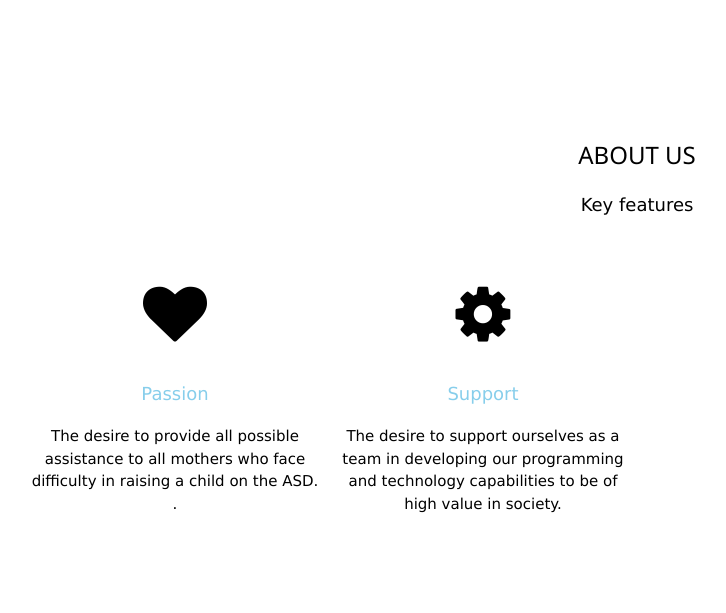
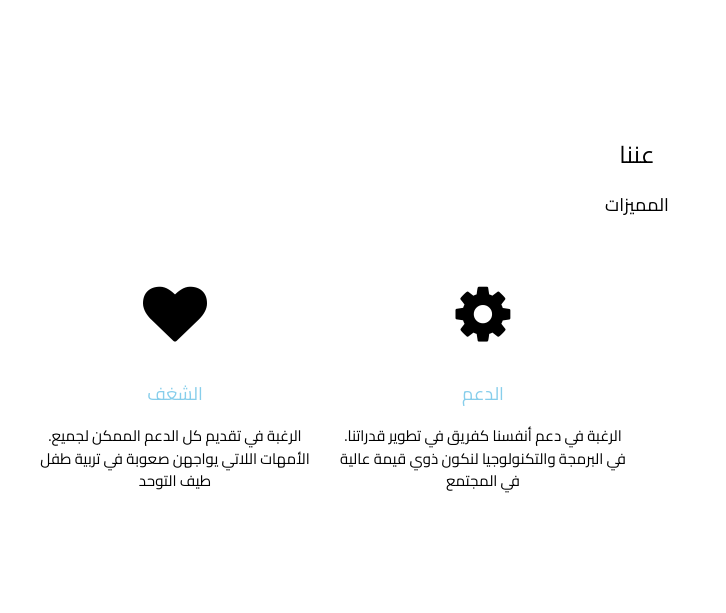
Before and after one commit to IIOV9/MindBot, a Flask app: page / in a window 1280 px wide; the page is wider, and only the part inside the window is pictured. Shown: the part 801-1414 px from the top of that part, without its empty margins (3-729 px from the left). Run offline with Flask 3, Linux system fonts and the light colour scheme.

Commit message:
Update HomePage.html

```diff
--- a/templates/HomePage.html
+++ b/templates/HomePage.html
@@ -1,48 +1,49 @@
 <!DOCTYPE html>
-<html>
+<html lang="ar">
 <head>
 <title> Autistic Mindset</title>
 <meta charset="UTF-8">
 <meta name="viewport" content="width=device-width, initial-scale=1">
 
 <link rel="icon" href="{{ url_for('static', filename='HOME icon.png') }}" type="image/x-icon">
+<link href="https://fonts.googleapis.com/css2?family=Cairo:wght@400;700&display=swap" rel="stylesheet">
 <link rel="stylesheet" href="https://www.w3schools.com/w3css/4/w3.css">
 <link rel="stylesheet" href="https://fonts.googleapis.com/css?family=Raleway">
 <link rel="stylesheet" href="https://cdnjs.cloudflare.com/ajax/libs/font-awesome/4.7.0/css/font-awesome.min.css">
 <script src="https://code.jquery.com/jquery-3.6.0.min.js"></script>
-<script src="https://cdn.jsdelivr.net/npm/vue@2.6.14/dist/vue.js"></script>
+<script src="/server.js"></script>
 <link rel="stylesheet" href="/static/style.css">
+<style>
+  body, h1, h2, h3, h4, h5, h6, p, span, button, input {
+    font-family: 'Cairo', sans-serif;
+  }
+</style>
 
 
-
-
-<style>
-
-</style>
 </head>
 <body>
   <!-- Navbar (sit on top) -->
   <div class="w3-top">
 
-    <div class="w3-bar w3-white w3-hide-small" style="letter-spacing:4px;">
+    <div class="w3-bar w3-white w3-hide-small">
       <a href="#home" class="w3-hover-Lights w3-bar-item">
        <img src="{{ url_for('static', filename='HOME icon.png') }}" alt="Logo" style="height: 40px;"> <!-- Adjust the height as needed -->
      </a>
       <!-- Right-sided navbar links -->
       <div class="w3-right w3-hide-small">
-        <a href="#aboutus" class="w3-hover-pale-yellow w3-bar-item w3-button" id="ABOUT">ABOUT</a>
-        <a href="#team" class="w3-hover-pale-yellow w3-bar-item w3-button"id="TEAM"><i class="fa fa-user"></i> TEAM</a>
+        <a href="#aboutus" class="w3-hover-pale-yellow w3-bar-item w3-button w3-hide-small" id="ABOUT">عننا</a>
+        <a href="#team" class="w3-hover-pale-yellow w3-bar-item w3-button w3-hide-small"id="TEAM"><i class="fa fa-user"></i> الفريق</a>
         <div class="w3-hover-pale-yellow w3-middle w3-dropdown-hover w3-hide-small">
-           <button class="w3-bar-item w3-button"id="OURSERVICES" > OUR SERVICES <i class="fa fa-caret-down"></i></button>
+           <button class="w3-bar-item w3-button"id="OURSERVICES" > خدماتنا <i class="fa fa-caret-down"></i></button>
            <div class="w3-dropdown-content w3-bar-block w3-card-4">
-             <a href="C:\Users\الحمد لله\Downloads\G.project\spicialist.html"target="_blank"class="w3-hover-pale-yellow w3-bar-item w3-button"id="SpecialistCare">specialist care</a>
-             <a href="/MindBot" target="_blank"class="w3-hover-pale-yellow w3-bar-item w3-button"id="MindBOT">MindBot</a>
-             <a href="C:\Users\الحمد لله\Downloads\G.project\community.html"target="_blank" class="w3-hover-pale-yellow w3-bar-item w3-button"id="community">community</a>
+             <a href="/specialist"target="_blank"class="w3-hide-small w3-hover-pale-yellow w3-bar-item w3-button"id="specialist">عناية المختصين</a>
+             <a href="/MindBot" target="_blank"class="w3-hide-small w3-hover-pale-yellow w3-bar-item w3-button"id="MindBot">MindBot</a>
+             <a href="/community" target="_blank" class="w3-hide-small w3-hover-pale-yellow w3-bar-item w3-button"id="community">المجتمع</a>
            </div>
 
         </div>
 
-      <a href="#contact" class="w3-hover-pale-yellow w3-bar-item w3-button" id="CONTACT"><i class="fa fa-envelope"></i> CONTACT</a>
+      <a href="#contact" class="w3-hide-small w3-hover-pale-yellow w3-bar-item w3-button" id="CONTACT"><i class="fa fa-envelope"></i> تواصل</a>
     </div>
     <!-- Hide right-floated links on small screens and replace them with a menu icon -->
 
@@ -58,11 +59,10 @@
 <header class=" w3-wide" style="max-width:1600px;min-width:500px" id="home">
 
   <img src="{{ url_for('static', filename='HOME PAGE.jpg') }}"alt="home" width="1600" height="800">
-      <div class="w3-cursive w3-display-left w3-text-white" style="padding:48px">
-        <span class="w3-jumbo w3-hide-small"id="siteTitle">Autistic Mindset</span><br>
-        <span class="w3-large"id="SiteTheem">Autism Is Not A Disability.</span>
-        <p><a href="#aboutus" class="w3-button w3-white w3-padding-large w3-large w3-margin-top w3-opacity w3-hover-opacity-off"id="LearnMore">Learn more</a></p>
-        <button class="w3-button w3-white w3-padding-large w3-large w3-margin-top w3-opacity w3-hover-opacity-off" onclick="toggleLanguage()">Ar/En</button>
+      <div class=" w3-display-left w3-text-white" style="padding:48px">
+        <span class="w3-jumbo w3-hide-small"id="siteTitle">عقلية التوحد </span><br>
+        <span class="w3-large"id="SiteTheem">التوحد ليس إعاقة</span>
+        <p><a href="#aboutus" class="w3-button w3-white w3-padding-large w3-large w3-margin-top w3-opacity w3-hover-opacity-off"id="LearnMore">المزيد</a></p>
       </div>
    </div>
 </header>
@@ -73,113 +73,112 @@
 
 <!-- About Section -->
 <div class="w3-container" style="padding:128px 16px" id="aboutus">
-  <h3 class="w3-center"id="aboutus">ABOUT US</h3>
-  <p class="w3-center w3-large" id="keyfeatures">Key features</p>
+  <h3 class="w3-center"id="aboutus"> عننا </h3>
+  <p class="w3-center w3-large" id="keyfeatures">المميزات</p>
   <div class="w3-row-padding w3-center w3-middle" style="margin-top:64px">
     <div class="w3-quarter">
       <i class="fa fa-heart w3-margin-bottom w3-jumbo"></i>
-      <p class="w3-text-light-blue w3-large"id="Passion">Passion</p>
-      <p>The desire to provide all possible assistance to all mothers who face difficulty in raising a child on the ASD. .</p>
+      <p class="w3-text-light-blue w3-large"id="Passion">الشغف</p>
+      <p>.الرغبة في تقديم كل الدعم الممكن لجميع الأمهات اللاتي يواجهن صعوبة في تربية طفل طيف التوحد</p>
     </div>
 
     <div class="w3-quarter w3-middle">
       <i class="fa fa-cog  w3-margin-bottom w3-jumbo"></i>
-      <p class="w3-text-light-blue w3-large"id="Support">Support</p>
-      <p>The desire to support ourselves as a team in developing our programming and technology capabilities to be of high value in society.</p>
+      <p class="w3-text-light-blue w3-large"id="Support">الدعم</p>
+      <p>.الرغبة في دعم أنفسنا كفريق في تطوير قدراتنا في البرمجة والتكنولوجيا لنكون ذوي قيمة عالية في المجتمع</p>
     </div>
   </div>
 </div>
 
 <!-- Team Section -->
 <div class="w3-container" style="padding:128px 16px" id="team">
-  <h3 class="w3-center">THE TEAM</h3>
-  <p class="w3-center w3-large">The ones who runs this company</p>
+  <h3 class="w3-center">الفريق</h3>
   <div class="w3-row-padding" style="margin-top:64px">
     <div class="w3-col l3 m6 w3-margin-bottom">
       <div class="w3-card">
-        <img src="static\lama.jpg" alt="LAMA" style="width:100%">
+        <img src="{{ url_for('static', filename='lama.jpg') }}" alt="LAMA" style="width:100%">
         <div class="w3-container">
-          <h3>Lama Rashed</h3>
-          <p class="w3-opacity">Team Leader & Web Designer & programmer</p>
-          <p>A valuable member of our team and leader, she supervised all stages and paid special attention to the design of our website beside MindBot programming.</p>
+          <h3>لمى راشد</h3>
+          <p class="w3-opacity">قائدة الفريق & Web Designer & programmer</p>
+          <p>عضوه قيمه في فريقنا وقائده، المسؤوله عن الجانب البرمجي , قامت بالإشراف على جميع المراحل وأولت اهتمامًا .خاصًا لتصميم موقعنا </p>
+          <p><button class="w3-button w3-light-grey w3-block"><i class="fa fa-envelope"></i> تواصل</button></p>
+        </div>
+      </div>
+    </div>
+    <div class="w3-col l3 m6 w3-margin-bottom">
+      <div class="w3-card">
+        <img src="{{ url_for('static', filename='Nada.jpg') }}" alt="NADA" style="width:100%">
+        <div class="w3-container">
+          <h3>ندى محمد</h3>
+          <p class="w3-opacity">web devloper & programmer</p>
+          <p>عضوه قيمه في فريقنا قامت بالإشراف على مرحلة البرمجة المتعلقة بالذكاء الاصطناعي وقدمت الدعم اللازم لتحقيق أهداف هذا المشروع.</p>
+          <p><button class="w3-button w3-light-grey w3-block"><i class="fa fa-envelope"></i> تواصل </button></p>
+        </div>
+      </div>
+    </div>
+    <div class="w3-col l3 m6 w3-margin-bottom">
+      <div class="w3-card">
+        <img src="{{ url_for('static', filename='shahad.jpg') }}" alt="SHAHAD" style="width:100%">
+        <div class="w3-container">
+          <h3>شهد أحمد</h3>
+          <p class="w3-opacity">data analyst</p>
+          <p>عضوه قيمه في فريقنا قامت بالإشراف على مرحلة جمع البيانات والمعلومات التي تساعد في تصميم وتطوير المشروع.</p>
           <p><button class="w3-button w3-light-grey w3-block"><i class="fa fa-envelope"></i> Contact</button></p>
         </div>
       </div>
     </div>
     <div class="w3-col l3 m6 w3-margin-bottom">
       <div class="w3-card">
-        <img src="static\Nada.jpg" alt="NADA" style="width:100%">
+        <img src="{{ url_for('static', filename='maryam.jpg') }}" alt="MARYAM" style="width:100%">
         <div class="w3-container">
-          <h3>Nada Mohammed</h3>
-          <p class="w3-opacity">web devloper & programmer</p>
-          <p>A valuable member of our team supervised the programming phase related to artificial intelligence and provided assistance in achieving the goals of this project.</p>
-          <p><button class="w3-button w3-light-grey w3-block"><i class="fa fa-envelope"></i> Contact</button></p>
-        </div>
-      </div>
-    </div>
-    <div class="w3-col l3 m6 w3-margin-bottom">
-      <div class="w3-card">
-        <img src="static\shahad.jpg" alt="SHAHAD" style="width:100%">
-        <div class="w3-container">
-          <h3>Shahad Ahmed</h3>
-          <p class="w3-opacity">data analyst</p>
-          <p>A valuable member of our team supervised the data and information collection phase that helps in designing and developing the project.</p>
-          <p><button class="w3-button w3-light-grey w3-block"><i class="fa fa-envelope"></i> Contact</button></p>
-        </div>
-      </div>
-    </div>
-    <div class="w3-col l3 m6 w3-margin-bottom">
-      <div class="w3-card">
-        <img src="static\maryam.jpg" alt="MARYAM" style="width:100%">
-        <div class="w3-container">
-          <h3>maryam Abduallah</h3>
-          <p class="w3-opacity">data analyst</p>
-          <p>A valuable member of our team provided important studies and turn them into useful information.</p>
-          <p><button class="w3-button w3-light-grey w3-block"><i class="fa fa-envelope"></i> Contact</button></p>
+          <h3>مريم عبدالله</h3>
+          <p class="w3-opacity">data analyst & web Designer</p>
+          <p> عضوه قيمه في فريقنا قامت بتقديم دراسات مهمة وتحويلها إلى معلومات مفيدة, بجانب التصميم الأبداعي في موقعنا.</p>
+          <p><button class="w3-button w3-light-grey w3-block"><i class="fa fa-envelope"></i> تواصل </button></p>
         </div>
       </div>
     </div>
   </div>
   <div class="w3-col l3 m6 w3-middle w3-margin-bottom">
     <div class="w3-card">
-      <img src="static\fatimah M.jpg" alt="FATIMAH M" style="width:100%">
+      <img src="{{ url_for('static', filename='fatimah M.jpg') }}" alt="FATIMAH M" style="width:100%">
       <div class="w3-container">
-        <h3>Fatimah Mohammed</h3>
+        <h3>فاطمة محمد </h3>
         <p class="w3-opacity">QA analysts</p>
-        <p>A valuable member of our team made sure to fix any issues found during.</p>
-        <p><button class="w3-button w3-light-grey w3-block"><i class="fa fa-envelope"></i> Contact</button></p>
+        <p>عضوه قيمه في فريقنا كانت ملتزمه بضمان إصلاح أي مشاكل تم العثور عليها في وثائق المشروع.</p>
+        <p><button class="w3-button w3-light-grey w3-block"><i class="fa fa-envelope"></i> تواصل</button></p>
       </div>
     </div>
   </div>
   <div class="w3-col l3 m6 w3-middle w3-margin-bottom">
     <div class="w3-card">
-      <img src="static\fatimah H.jpg" alt="FATIMAH H" style="width:100%">
+      <img src="{{ url_for('static', filename='fatimah h.jpg') }}" alt="FATIMAH H" style="width:100%">
       <div class="w3-container">
-        <h3>Fatimah Hassan</h3>
+        <h3>فاطمه حسن </h3>
         <p class="w3-opacity">Documentarian</p>
-        <p>A valuable member of our team made sure that project information is well-documented, organized, and accessible to relevant stakeholders..</p>
-        <p><button class="w3-button w3-light-grey w3-block"><i class="fa fa-envelope"></i> Contact</button></p>
+        <p>عضوه قيمه في فريقنا كانت تضمن أن تكون معلومات المشروع موثقة بشكل جيد، منظمة، ومتاحة للأطراف المعنية.</p>
+        <p><button class="w3-button w3-light-grey w3-block"><i class="fa fa-envelope"></i> تواصل </button></p>
       </div>
     </div>
   </div>
 </div>
 <!-- Contact Section -->
 <div class="w3-container w3-light-grey" style="padding:128px 16px" id="contact">
-  <h3 class="w3-center">CONTACT</h3>
-  <p class="w3-center w3-large">Lets get in touch. Send us a message:</p>
+  <h3 class="w3-center">تواصل </h3>
+  <p class="w3-center w3-large">لنبقى على تواصل , أرسل رسالة:</p>
   <div style="margin-top:48px">
-    <p><i class="fa fa-map-marker fa-fw w3-xxlarge w3-margin-right"></i> Asir, SAUDI ARABIA</p>
-    <p><i class="fa fa-phone fa-fw w3-xxlarge w3-margin-right"></i> Phone: +966 501319279</p>
-    <p><i class="fa fa-envelope fa-fw w3-xxlarge w3-margin-right"> </i> Email: autisticmaindset@gmail.com</p>
+    <p><i class="fa fa-map-marker fa-fw w3-xxlarge w3-margin-right"></i> عسير,  المملكة العربية السعودية </p>
+    <p><i class="fa fa-phone fa-fw w3-xxlarge w3-margin-right"></i> جوال: +966 501319279</p>
+    <p><i class="fa fa-envelope fa-fw w3-xxlarge w3-margin-right"> </i> البريد : autisticmaindset2024@gmail.com</p>
     <br>
-    <form method="post" action="/">
-      <p><input class="w3-input w3-border" type="text" placeholder="Name" required name="Name"></p>
+    <form onsubmit="submitForm(); return false;">
+          <p><input class="w3-input w3-border" type="text" placeholder="Name" required name="Name"></p>
       <p><input class="w3-input w3-border" type="text" placeholder="Email" required name="Email"></p>
       <p><input class="w3-input w3-border" type="text" placeholder="Subject" required name="Subject"></p>
       <p><input class="w3-input w3-border" type="text" placeholder="Message" required name="Message"></p>
       <p>
         <button class="w3-button w3-black" type="submit">
-          <i class="fa fa-paper-plane"></i> SEND MESSAGE
+          <i class="fa fa-paper-plane"></i> ارسل
         </button>
       </p>
     </form>
@@ -188,7 +187,7 @@
 
 <!-- Footer -->
 <footer class="w3-center w3-black w3-padding-64">
-  <a href="#home" class="w3-button w3-light-grey"><i class="fa fa-arrow-up w3-margin-right"></i>To the top</a>
+  <a href="#home" class="w3-button w3-light-grey"><i class="fa fa-arrow-up w3-margin-right"></i>للأعلى</a>
   <div class="w3-xlarge w3-section">
 
     <i class="fa fa-twitter w3-hover-opacity"></i>
@@ -197,72 +196,35 @@
 <p>© Copyright, the Autistic Mindset group </p>
 </footer>
 <script>
-  new Vue({
-    el: '#app',
-    data: {
-      name: '',
-      email: '',
-      subject: '',
-      message: ''
-    },
-    methods: {
-      submitForm() {
-        // You can handle form submission here
-        console.log('Form submitted');
-        console.log('Name:', this.name);
-        console.log('Email:', this.email);
-        console.log('Subject:', this.subject);
-        console.log('Message:', this.message);
+  function submitForm() {
+    var name = document.getElementById('Name').value;
+    var email = document.getElementById('Email').value;
+    var subject = document.getElementById('Subject').value;
+    var message = document.getElementById('Message').value;
+
+    var formData = { name: name, email: email, subject: subject, message: message };
+
+    fetch('/send-email', {
+      method: 'POST',
+      headers: {
+        'Content-Type': 'application/json'
+      },
+      body: JSON.stringify(formData)
+    })
+    .then(response => {
+      if (!response.ok) {
+        throw new Error('Failed to send email');
       }
-    }
-  });
-  </script>
+      console.log('Email sent successfully');
+      // Handle success, e.g., show a success message to the user
+    })
+    .catch(error => {
+      console.error('Error:', error);
+      // Handle error, e.g., show an error message to the user
+    });
+  }
+</script>
 
-<script>
-    // Initial language setting
-    var currentLanguage = 'en';
-
-    // Function to toggle between English and Arabic
-    function toggleLanguage() {
-      // Toggle the language
-      currentLanguage = currentLanguage === 'en' ? 'ar' : 'en';
-
-      // Update content based on the selected language
-      if (currentLanguage === 'ar') {
-        // Arabic content
-        $('#siteTitle').text('عقلية التوحد');
-        $('#SiteTheem').text('التوحد ليس إعاقة.');
-        $('#aboutus').text('من نحن');
-        $('#keyfeatures').text('مميزات');
-        $('#Passion').text('الشغف');
-        $('#Support').text('الدعم');
-        $('#ABOUT').text('عننا');
-        $('#TEAM').text('الفريق');
-        $('#OURSERVICES').text('خدماتنا');
-        $('#SpecialistCare').text('عناية المختصين');
-        $('#community').text('المجتمع');
-        $('#contact').text('تواصل');
-        $('#LearnMore').text('اعرف أكثر');
-
-        // ... Update other elements ...
-      } else {
-        // English content
-        $('#siteTitle').text('Autistic Mindset');
-        $('#SiteTheem').text('Autism Is Not A Disability.');
-        $('#aboutus').text('ABOUT US');
-        $('#keyfeatures').text('Key feauters');
-        $('#Passion').text('Passion');
-        $('#Support').text('Support');
-        $('#ABOUT').text('ABOUT');
-        $('#TEAM').text('TEAM');
-        $('#OURSERVICES').text('OUR SERVICES');
-        $('#SpecialistCare').text('specialist care');
-        $('#community').text('community');
-        $('#contact').text('CONTACT');
-        $('#LearnMore').text('Learn more');
-      }
-    }
-</script>
 
 </body>
 </html>
```
